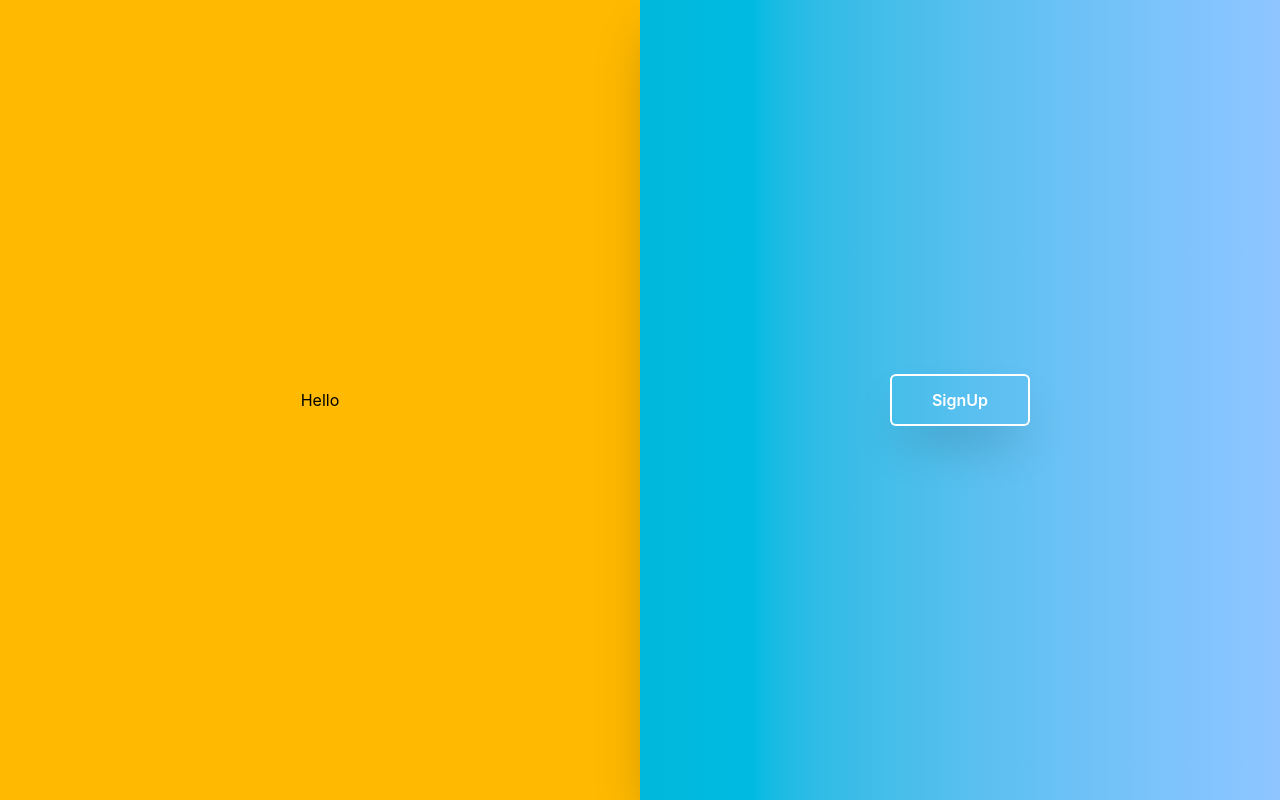
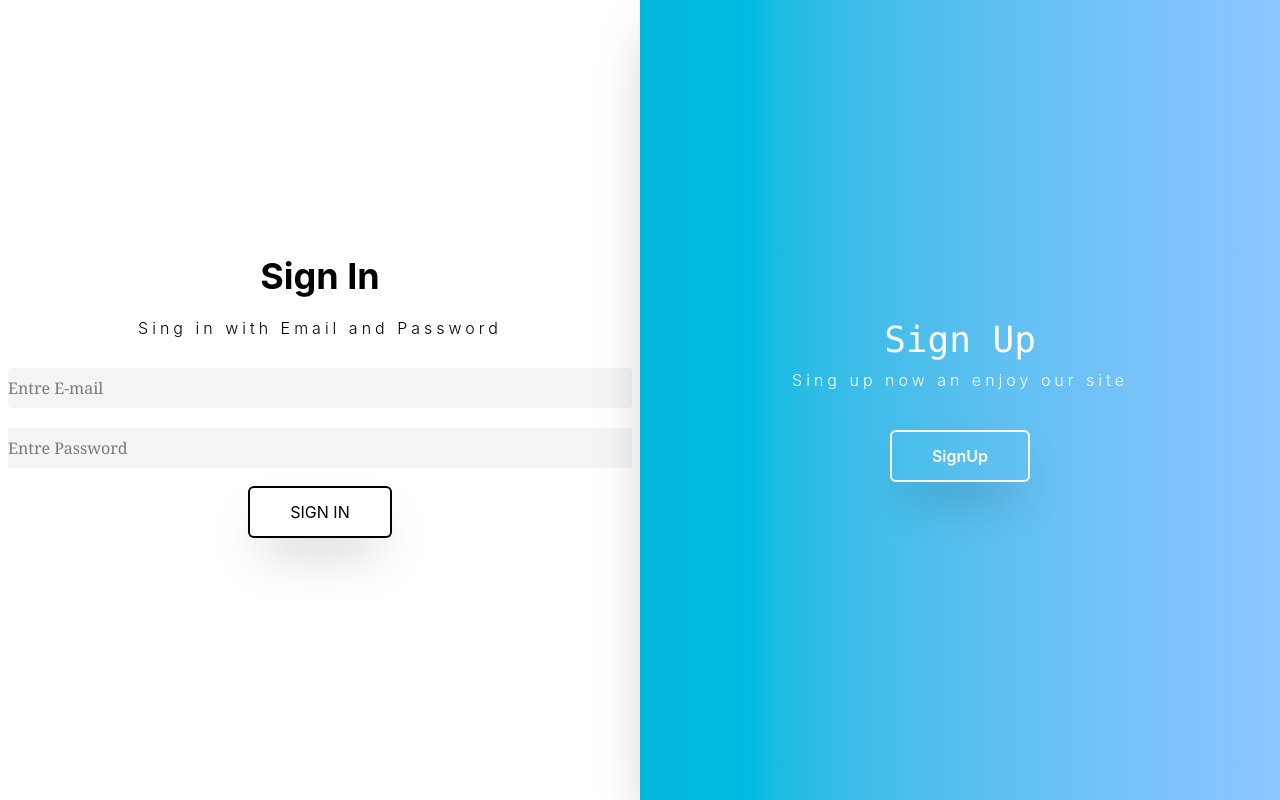
Before and after one commit to achrafjbr/achrafjbr-CrowdFund-Manager-Frontend-React-Partie-1, a React (Vite) app in the folder frontend/: page / in a window 1280 px wide. Built offline with nearby package versions, Linux system fonts and the light colour scheme.

Commit message:
sign up & sign in

```diff
--- a/frontend/src/UI/layouts/SideBar.jsx
+++ b/frontend/src/UI/layouts/SideBar.jsx
@@ -10,7 +10,7 @@ import Navigator from "../components/Navigator";
 function SideBar() {
   return (
     // <div className="bg-[#0B1020] w-[18%] p-1.5 py-6 space-y-70 min-h-screen">
-      <div className="bg-[#0B1020] w-[18%] p-1.5 py-6 space-y-70 min-h-screen fixed top-0 left-0 overflow-y-auto">
+    <div className="bg-[#0B1020] w-[18%] p-1.5 py-6 space-y-70 min-h-screen fixed top-0 left-0 overflow-y-auto">
       <div className="space-y-6">
         <div className="flex items-center gap-3 text-white mb-6">
           <i className="fa-solid fa-chart-line text-purple-600 text-3xl"></i>
--- a/frontend/src/UI/pages/Auth/LoginPage.jsx
+++ b/frontend/src/UI/pages/Auth/LoginPage.jsx
@@ -1,37 +1,169 @@
 import { useState } from "react";
 
-const SignIn = () => {
-  return <></>;
+const SignInLayer = ({ onChange, onSubmit }) => {
+  return (
+    <div className="text-center space-y-5">
+      <h2 className="text-center text-4xl font-bold text-black">Sign In</h2>
+      <p className="font-light tracking-[.25em] text-black">
+        Sing in with Email and Password
+      </p>
+      <form className="space-y-5 p-2 " onSubmit={(event) => onSubmit(event)}>
+        <input
+          className="outline-0 w-full py-2 border-0 font-serif bg-gray-100 rounded border-black"
+          type="text"
+          name="email"
+          placeholder="Entre E-mail"
+          onChange={(e) => onChange(e)}
+        />
+        <input
+          className="outline-0 w-full py-2 border-0 font-serif bg-gray-100 rounded border-black"
+          type="text"
+          name="password"
+          placeholder="Entre Password"
+          onChange={(e) => onChange(e)}
+        />
+        <button
+          className="px-10 py-3 ring-2
+          shadow-2xl
+            rounded font-sans
+          text-black"
+          type="submit"
+        >
+          SIGN IN
+        </button>
+      </form>
+    </div>
+  );
 };
-const SignUp = () => {
-  return <></>;
+
+const SignUpLayer = ({ onChange, onSubmit }) => {
+  return (
+    <div className="text-center space-y-5">
+      <h2 className="text-center text-4xl font-bold text-black">
+        Welecome To CrowdFunder
+      </h2>
+      <p className="font-light tracking-[.25em] text-black">
+        Register with E-mail
+      </p>
+      <form
+        className="space-y-5 p-2 flex flex-col items-center "
+        onSubmit={(e) => onSubmit(e)}
+      >
+        <input
+          className="outline-0 w-full py-2 border-0 font-serif bg-gray-100 rounded border-black"
+          type="text"
+          name="name"
+          placeholder="Entre Name"
+          onChange={(e) => onChange(e)}
+        />
+        <input
+          className="outline-0 w-full py-2 border-0 font-serif bg-gray-100 rounded border-black"
+          type="text"
+          name="email"
+          placeholder="Entre E-mail"
+          onChange={(e) => onChange(e)}
+        />
+
+        <input
+          className="outline-0 w-full py-2 border-0 font-serif bg-gray-100 rounded border-black"
+          type="text"
+          name="password"
+          placeholder="Entre Password"
+          onChange={(e) => onChange(e)}
+        />
+
+        <button
+          className="px-10 py-3 ring-2
+          w-1/3
+          shadow-2xl
+          rounded
+          font-sans
+          text-black"
+          type="submit"
+        >
+          SIGN UP
+        </button>
+      </form>
+    </div>
+  );
 };
 
 function LoginPage() {
   const [switchAuth, setSwitchAuth] = useState(true);
 
+  const [userAuth, setUserAuth] = useState(null);
+
+  const inputsHandler = (event) => {
+    const value = event.target.value;
+    const key = event.target.name;
+    console.log("key", key);
+    console.log("value", value);
+    setUserAuth({ ...useState, [key]: value });
+  };
+
+  const submitHandler = (e) => {
+    e.preventDefault();
+    console.log(userAuth);
+  };
+
+  // true state means : (Right & Signup )
+  // False state means : (Left & Signin )
+
   return (
     <div>
+      {/* Top layer */}
       <div
-        className={` flex justify-center items-center
-           min-h-screen bg-linear-to-r
-            from-cyan-500 to-blue-300 w-1/2
-             shadow-2xl absolute z-10 transition-all duration-500
-             ${switchAuth ? "translate-x-full " : "translate-x-0"} `}
+        className={`flex flex-col gap-y-10 justify-center items-center
+                    min-h-screen bg-linear-to-r
+                   from-cyan-500 to-blue-300 w-1/2
+                  shadow-2xl absolute z-10 transition-all duration-500
+                  ${switchAuth ? "translate-x-full" : "translate-x-0"} `}
       >
-        <div className={""}>{}</div>
+        <div className={""}>
+          {switchAuth ? (
+            <div className="text-center space-y-2">
+              <h2 className="text-4xl font-mono text-white">Sign Up</h2>
+              <p className="font-light tracking-[.25em] text-white">
+                Sing up now an enjoy our site
+              </p>
+            </div>
+          ) : (
+            <div>
+              <div className="text-center space-y-2">
+                <h2 className="text-center text-4xl font-mono text-white">
+                  Welcome to CrowdFunder
+                </h2>
+                <p className="font-light tracking-[.25em] text-white">
+                  Sing in with Email and Password
+                </p>
+              </div>
+            </div>
+          )}
+        </div>
 
         <button
           onClick={() => setSwitchAuth(!switchAuth)}
-          className="px-10 py-3 ring-2 ring-white shadow-2xl rounded font-semibold text-white "
+          className="px-10 py-3 ring-2
+           ring-white shadow-2xl
+            rounded font-semibold
+          text-white "
         >
           {switchAuth ? "SignUp" : "SignIn"}
         </button>
       </div>
+
+      {/* Bottom layer */}
       <div
-        className={` bg-amber-400 min-h-screen flex justify-center  items-center w-1/2 transition-all duration-500 ${switchAuth ? "translate-x-0" : "translate-x-full"}   `}
+        className={` min-h-screen
+                    flex justify-center  items-center
+                     w-1/2 transition-all duration-500
+                    ${switchAuth ? "translate-x-0" : "translate-x-full"}   `}
       >
-        Hello
+        {switchAuth ? (
+          <SignInLayer onChange={inputsHandler} onSubmit={submitHandler} />
+        ) : (
+          <SignUpLayer onChange={inputsHandler} onSubmit={submitHandler} />
+        )}
       </div>
     </div>
   );
```
Also changed, not shown: 1 other file (tests, documents, lock files or other folders).
